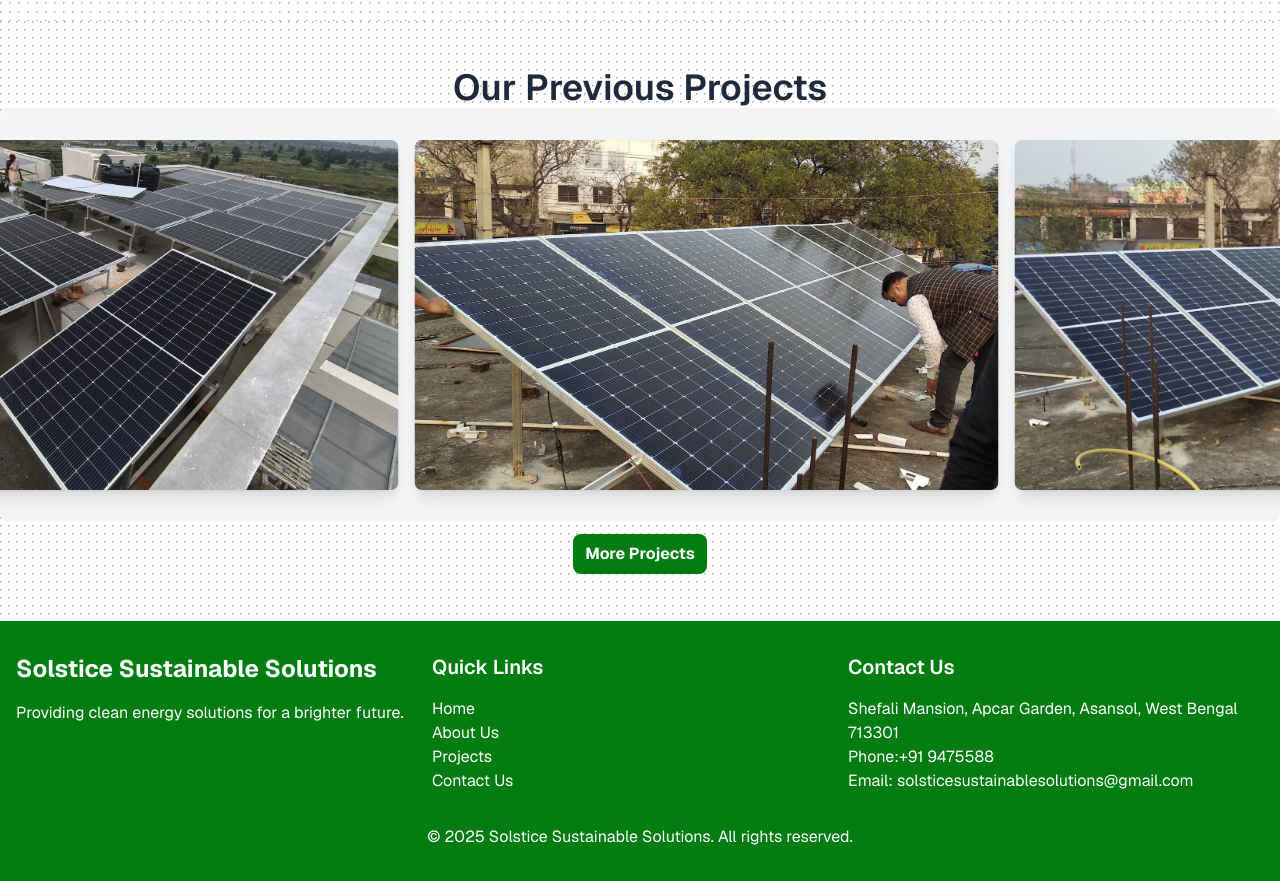
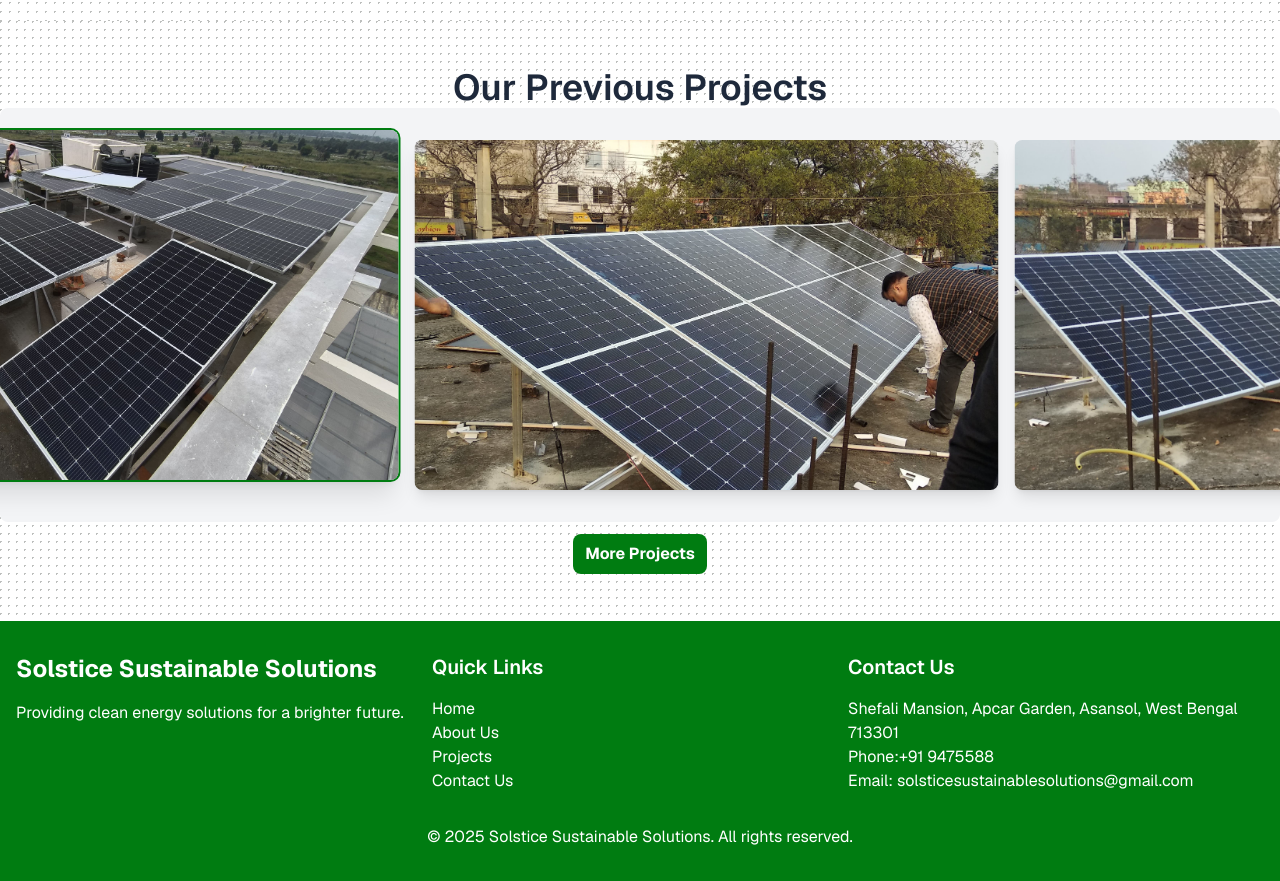
Before and after one commit to subhadeep-sengupta/solstice-sustainable-solutions, a Next.js app: page / in a window 1280 px wide. Shown: the part 3040-3921 px from the top of the page. Built offline with nearby package versions, Linux system fonts and the light colour scheme; a web font is replaced by a local one.

Commit message:
changes added

```diff
--- a/src/app/ProjectSlider.tsx
+++ b/src/app/ProjectSlider.tsx
@@ -5,9 +5,9 @@ import { useRouter } from "next/navigation";
 
 const ImageTrain = ({ images = [] }) => {
   const [isPaused, setIsPaused] = useState(false);
-  const [hoveredIndex, setHoveredIndex] = useState(null);
+  const [hoveredIndex, setHoveredIndex] = useState(0);
   const containerRef = useRef(null);
-  const animationRef = useRef(null);
+  const animationRef = useRef(0);
   const [position, setPosition] = useState(0);
 
   const defaultImages = [
@@ -67,7 +67,7 @@ const ImageTrain = ({ images = [] }) => {
         onMouseEnter={() => setIsPaused(true)}
         onMouseLeave={() => {
           setIsPaused(false);
-          setHoveredIndex(null);
+          setHoveredIndex(0);
         }}
         ref={containerRef}
       >
@@ -87,7 +87,7 @@ const ImageTrain = ({ images = [] }) => {
                     : "translateY(0)",
               }}
               onMouseEnter={() => setHoveredIndex(index)}
-              onMouseLeave={() => setHoveredIndex(null)}
+              onMouseLeave={() => setHoveredIndex(0)}
             >
               <div
                 className={`shadow-lg rounded-lg overflow-hidden transition-all duration-300 ${
```
